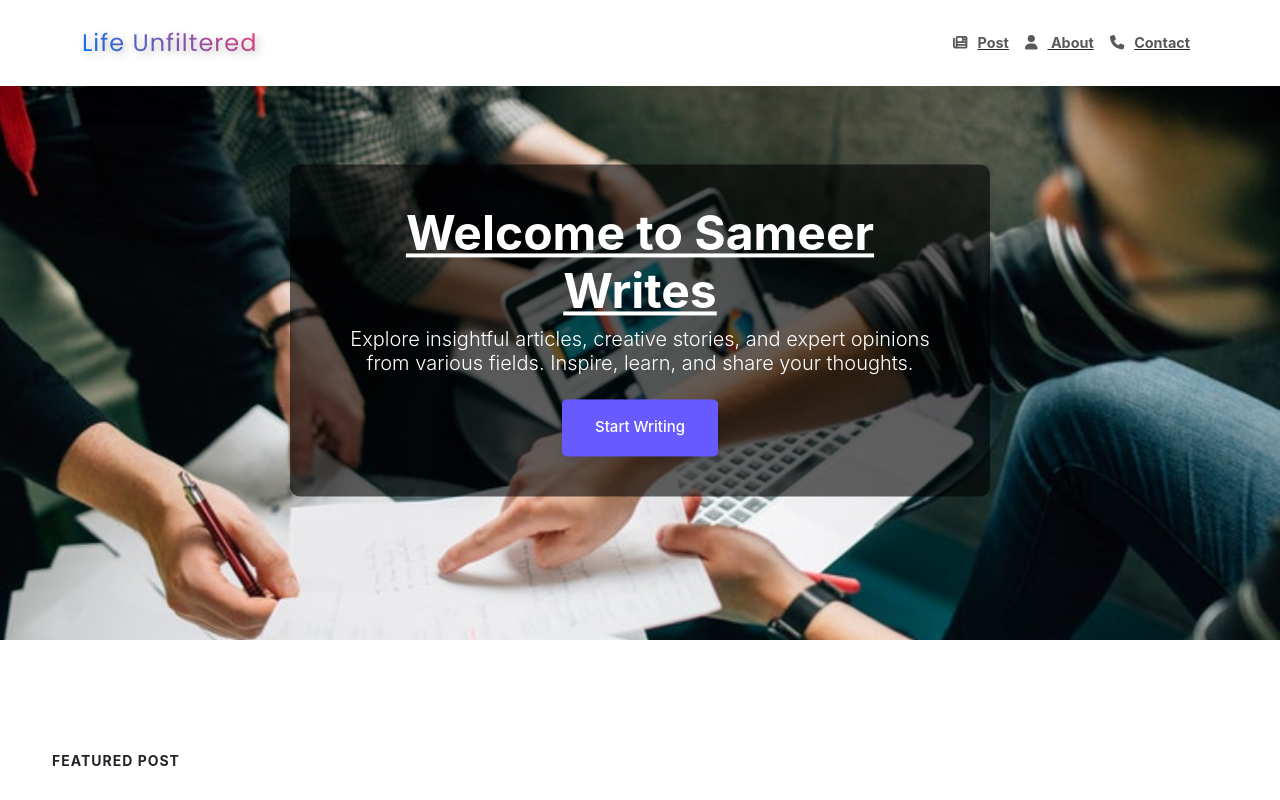
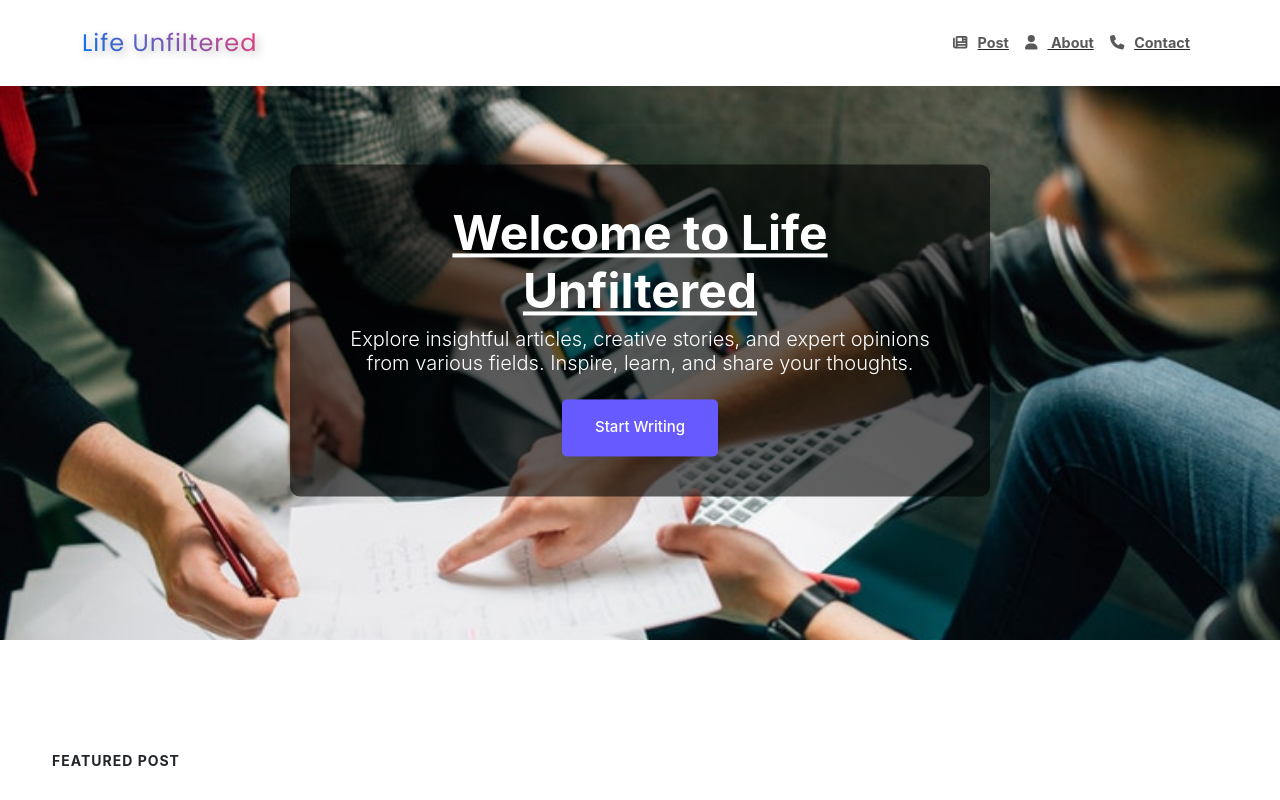
Before and after one commit to sameerpise/Blog, a React (Vite) app in the folder blog/: page / in a window 1280 px wide. Shown: the top 800 px of the page. Built offline with nearby package versions, Linux system fonts and the light colour scheme.

Commit message:
Update Hero.jsx

```diff
--- a/blog/src/Componets/Hero.jsx
+++ b/blog/src/Componets/Hero.jsx
@@ -10,7 +10,7 @@ export default function Hero() {
       {/* Hero Section */}
       <Parallax speed={-10} className="hero-section " style={{ backgroundImage: `url(${bgImage})` }}>
         <div className="wrapintro text-center">
-          <h1 className="animated-underline">Welcome to Sameer Writes</h1>
+          <h1 className="animated-underline">Welcome to Life Unfiltered</h1>
           <h2 className="lead">
             Explore insightful articles, creative stories, and expert opinions
             from various fields. Inspire, learn, and share your thoughts.
```
